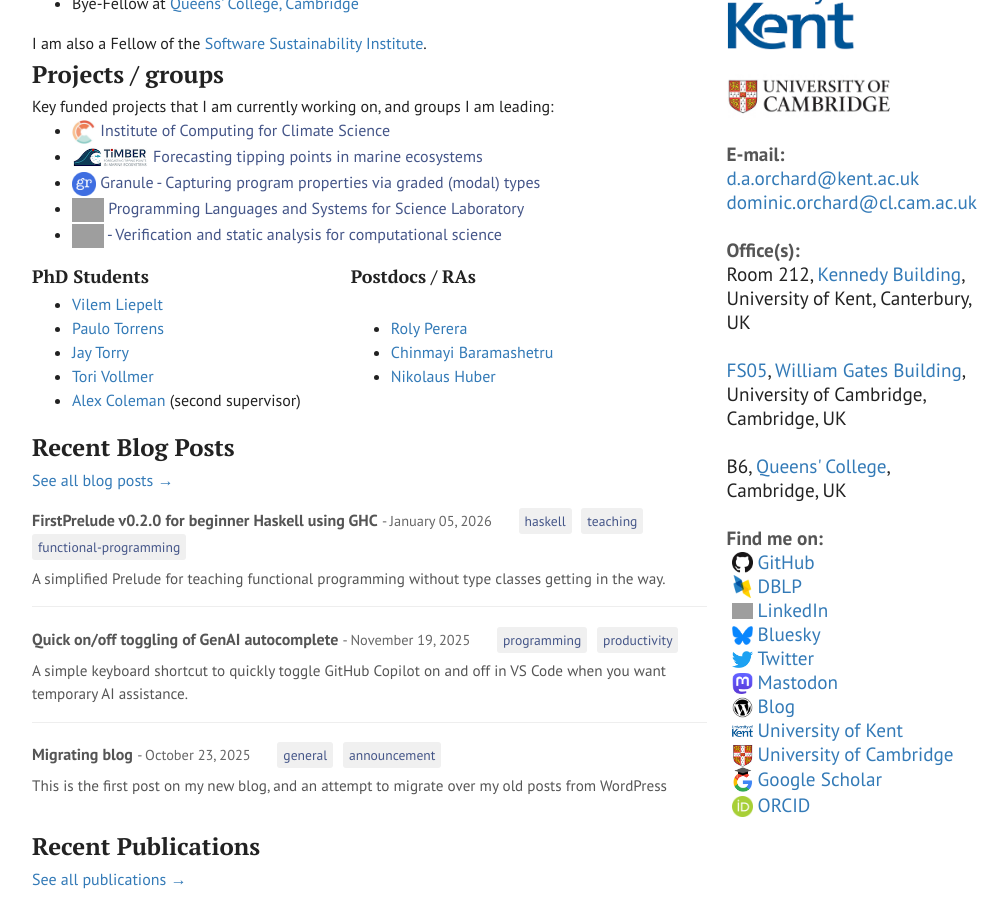
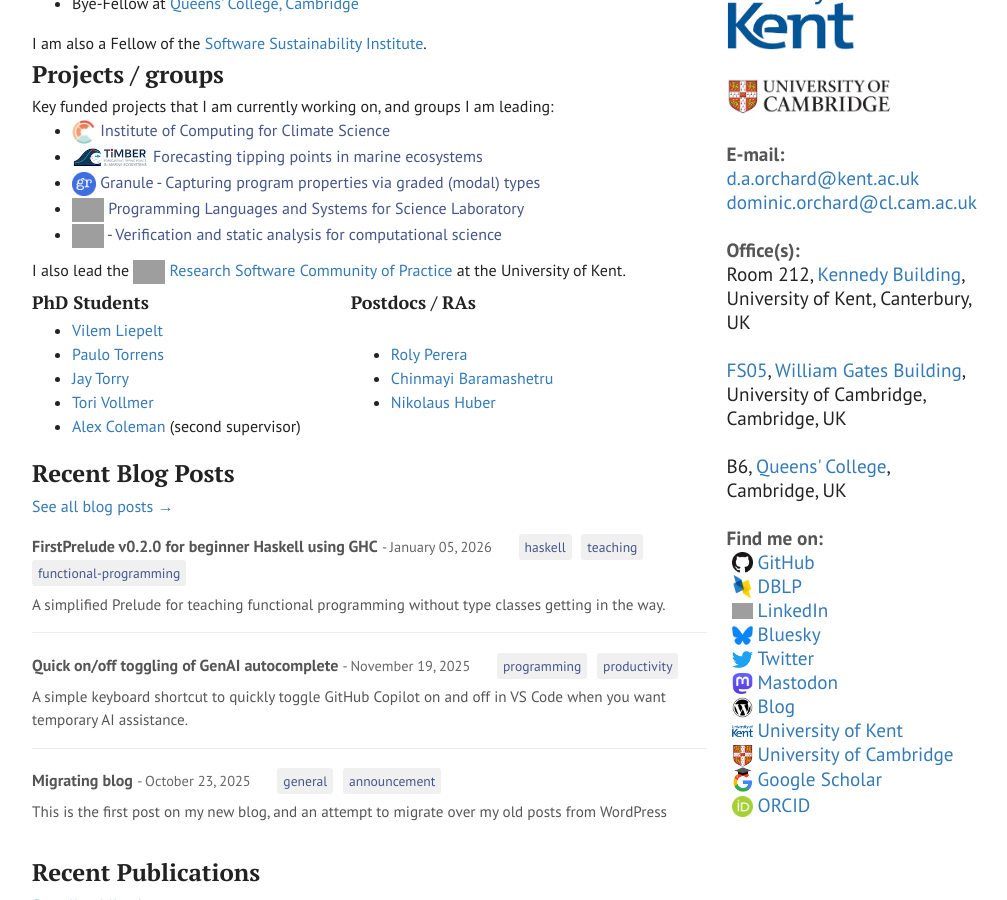
Before and after one commit to dorchard/dorchard.github.io, a Jekyll site: the page built from index.html, in a window 1280 px wide and 900 px high, scrolled down 351 px. Shown: the whole window, without its empty margins (233-1240 px from the left). Built offline with Jekyll 4.4.1, drawn with Linux system fonts in a browser that asks for light colours; grey boxes are pictures that could not be loaded.

Commit message:
add rse cop to index page

```diff
--- a/index.html
+++ b/index.html
@@ -57,6 +57,8 @@ sitemap:
       </a>
       </li>
     </ul>
+    I also lead the <a href="https://research-software-kent.github.io/"><img style="height:1.5em;" src="https://research-software-kent.github.io/assets/images/logo.png"> Research Software Community of Practice</a> at the University of Kent.
+    <!-- -->
 
     <table class='people'>
       <tr>
```
